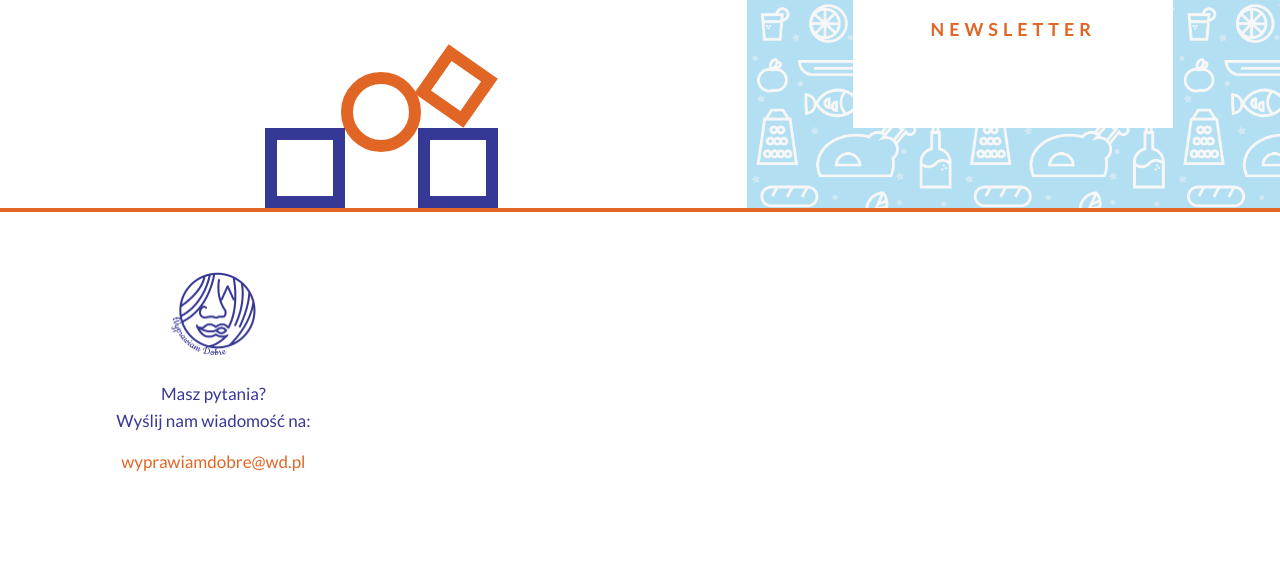
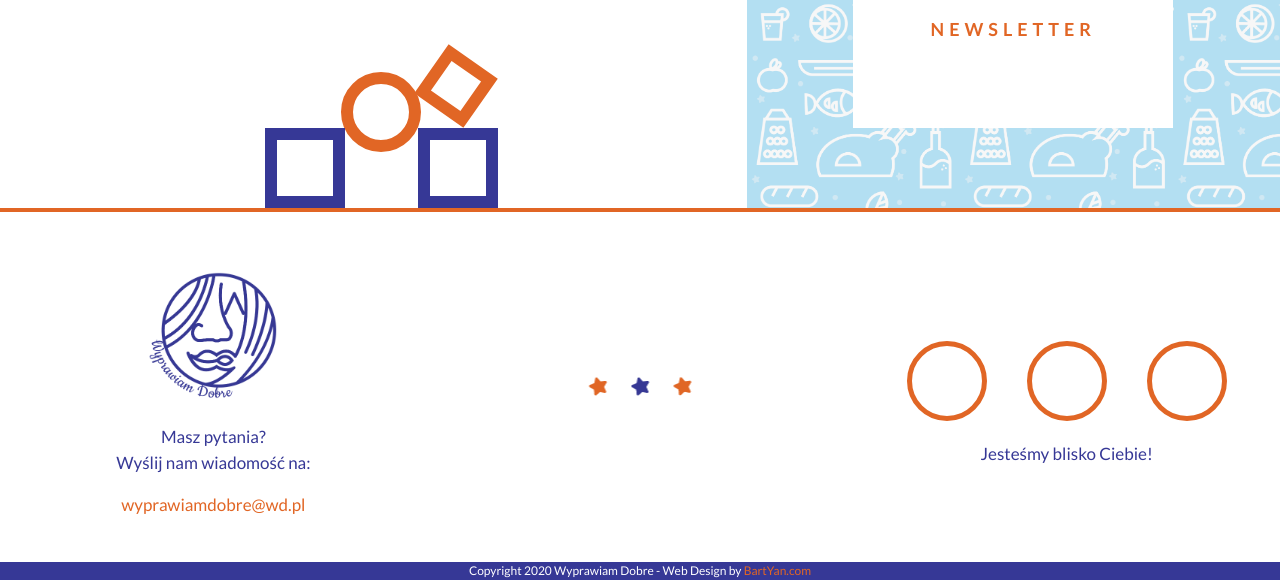
Before and after one commit to BartYan/Wyprawiam-Dobre, a PHP site: page / in a window 1280 px wide. Shown: the part 2574-3154 px from the top of the page. Before the commit the page ends 3045 px from the top, so only its background shows below. Run offline with PHP 8.4, Linux system fonts and the light colour scheme.

Commit message:
footer mobile update

```diff
--- a/index.html
+++ b/index.html
@@ -312,22 +312,6 @@
             <a class="footer-link footer-txt_margin" href="#">wyprawiamdobre@wd.pl</a>
           </div>
         </div>
-      </div>
-    </div>
-  </section>
-
-
- <!--<section>
-    <div class="container-fluid footer">
-      <div class="row">
-        <div class="col-sm-12 col-md-4 footer-box">
-          <img class="footer-logo img-fluid" src="img/logo.png" alt="logo">
-          <div class="footer-txt">
-            <p>Masz pytania?</p>
-            <p class="footer-txt_margin">Wyślij nam wiadomość na:</p>
-            <a class="footer-link footer-txt_margin" href="#">wyprawiamdobre@wd.pl</a>
-          </div>
-        </div>
         <div class="col-sm-12 col-md-4 footer-box">
           <img class="footer-stars img-fluid " src="img/stars.png" alt="">
         </div>
@@ -344,13 +328,13 @@
           </div>
         </div>
       </div>
-      <div class="row footer-bar">
-        <div class="col-sm-12 ">
+      <div class="row">
+        <div class="col-sm-12 footer-bar">
           <p>Copyright 2020 Wyprawiam Dobre - Web Design by <a class="footer-link" href="#">BartYan.com</a></p>
         </div>
       </div>
     </div>
-  </section>-->
+  </section>
 
   <!--BootstrapCDN: JS, Popper.js, and jQuery-->
   <script src="https://code.jquery.com/jquery-3.4.1.slim.min.js"
--- a/sass/_base.scss
+++ b/sass/_base.scss
@@ -473,14 +473,14 @@ body {
 	}
 
 	&-logo {
-		width: 40%;
+		width: 30%;
 		margin-top: 50px;
 		margin-bottom: 25px;
 	}
 
 	&-stars {
 		@include centered;
-		margin-top: 80px;
+		display: none;
 	}
 
 	&-txt {
--- a/sass/_mediaqueries.scss
+++ b/sass/_mediaqueries.scss
@@ -195,6 +195,18 @@
 			font-size: 45px;
 		}
 	}
+
+	.footer {
+		&-box {
+			height: 270px;
+			&_social {
+				margin-top: 5%;
+			}
+		}
+		&-stars {
+			display: block;
+		}
+	}
 }
 
 @media (min-width: 992px) {
@@ -224,7 +236,6 @@
 		}
 
 		&-logo {
-			width: 20%;
 			margin-top: 60px;
 		}
 
```
Also changed, not shown: css/style.min.css, 1 other file.
